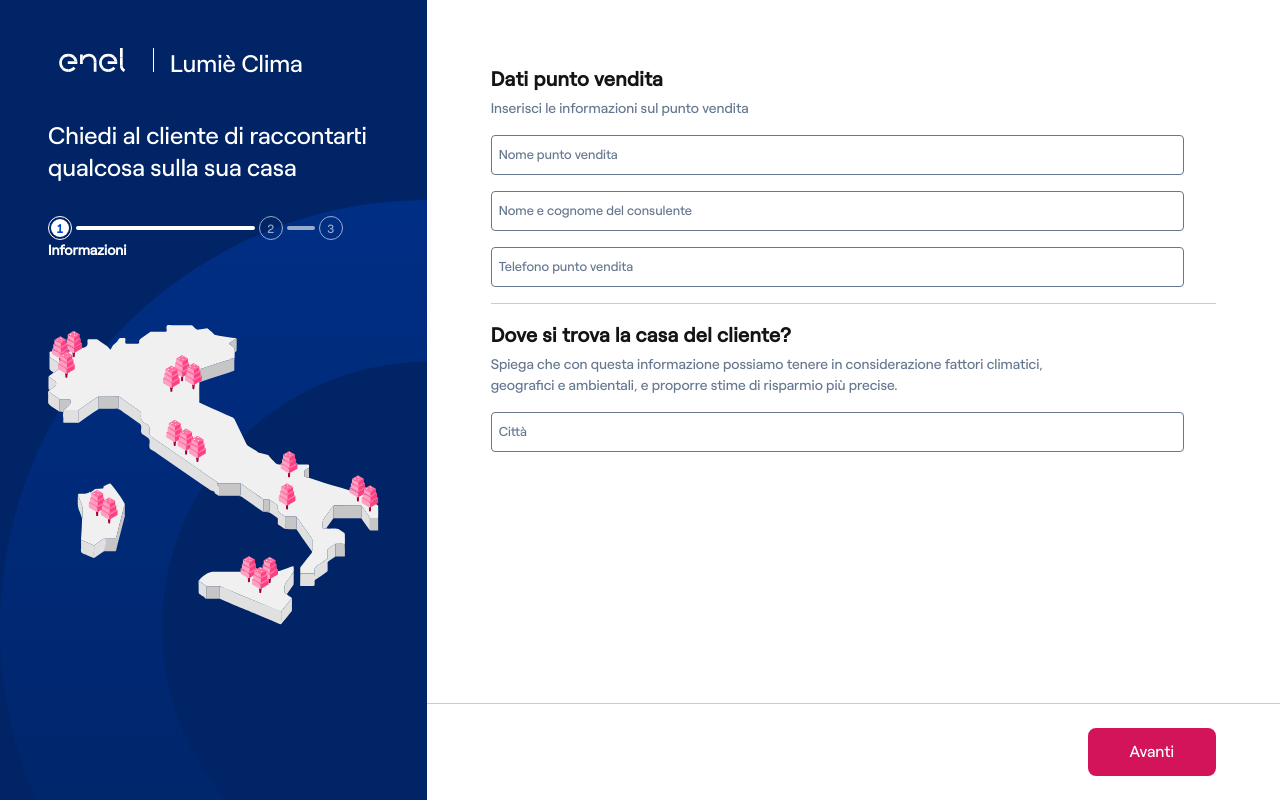
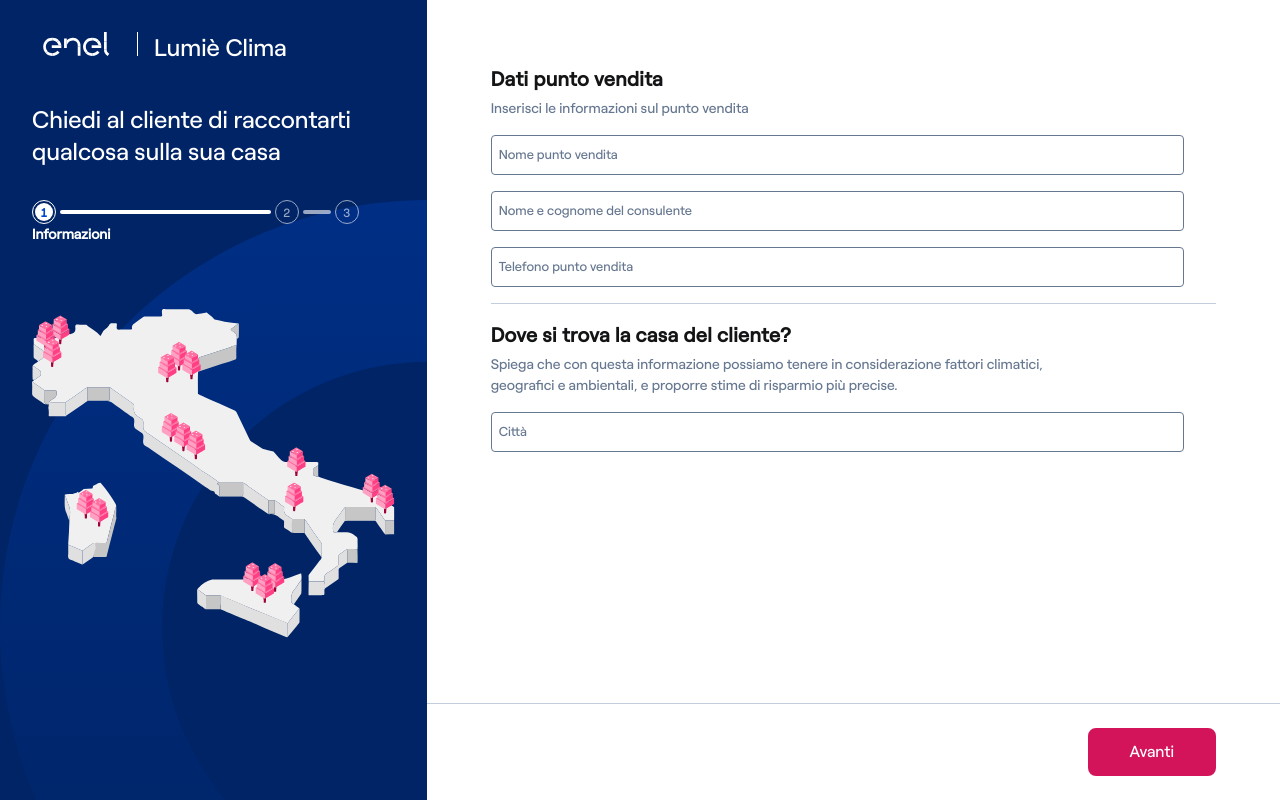
Before and after one commit to predorock/enel-lumie-simulators, a React (Vite) app: page / in a window 1280 px wide. Built offline with nearby package versions, Linux system fonts and the light colour scheme.

Commit message:
Update pages and margins

```diff
--- a/src/components/layout/PageLayout.jsx
+++ b/src/components/layout/PageLayout.jsx
@@ -21,7 +21,7 @@ export default function PageLayout({
     <main className="bg-red">
       <div className="grid grid-cols-6 w-full h-screen relative z-10">
         {/* LEFT PANEL - Blue Header */}
-        <div className="col-span-2 bg-primary p-12 relative flex flex-col" role="banner" aria-label="Enel Lumiè Clima Header">
+        <div className="col-span-2 bg-primary p-8 relative flex flex-col" role="banner" aria-label="Enel Lumiè Clima Header">
           {/* Logo Section */}
           <div className="flex items-stretch h-6 z-1">
             <img src={enelLogo} alt="Enel Lumiè Clima Logo" className="w-auto" />
--- a/src/components/ui/CostSummary.jsx
+++ b/src/components/ui/CostSummary.jsx
@@ -74,7 +74,7 @@ const CostSummary = ({ containerClassName = '' }) => {
           {/* Total Cost Section - right aligned */}
           <div className="flex flex-col items-end text-right flex-1 min-w-0">
             <span
-              className="text-[#ede9f2] text-xs leading-tight font-bold w-full"
+              className="text-[#ede9f2] text-xs leading-tight font-bold w-full text-nowrap"
               style={{ fontFamily: 'Roobert Bold' }}
             >
               Costo totale climatizzatore
--- a/src/config/pages.json
+++ b/src/config/pages.json
@@ -85,7 +85,7 @@
                     "props": {
                         "src": "condizionatore-big",
                         "alt": "Condizionatore",
-                        "className": "z-10 relative w-auto h-auto max-w-[250px] mt-8",
+                        "className": "z-10 relative w-auto h-auto max-w-[280px] mt-8",
                         "containerClassName": "flex justify-center items-center flex-1"
                     }
                 },
@@ -93,9 +93,6 @@
                     "type": "CostSummary",
                     "props": {
                         "containerClassName": "mt-auto mb-4 self-end"
-                    },
-                    "renderConditions": {
-                        "hasQuantities": "airconditioningQuantities"
                     }
                 }
             ],
@@ -195,7 +192,7 @@
                     "props": {
                         "src": "condizionatore-big",
                         "alt": "Condizionatore",
-                        "className": "z-10 relative w-auto h-auto max-w-[250px] mt-8",
+                        "className": "z-10 relative w-auto h-auto max-w-[280px] mt-8",
                         "containerClassName": "flex justify-center items-center flex-1"
                     }
                 },
@@ -203,9 +200,6 @@
                     "type": "CostSummary",
                     "props": {
                         "containerClassName": "mt-auto mb-4 self-end"
-                    },
-                    "renderConditions": {
-                        "hasQuantities": "airconditioningQuantities"
                     }
                 }
             ],
@@ -349,7 +343,7 @@
                     "props": {
                         "src": "condizionatore-big",
                         "alt": "Condizionatore",
-                        "className": "z-10 relative w-auto h-auto max-w-[250px] mt-8",
+                        "className": "z-10 relative w-auto h-auto max-w-[280px] mt-8",
                         "containerClassName": "flex justify-center items-center flex-1"
                     }
                 },
@@ -357,9 +351,6 @@
                     "type": "CostSummary",
                     "props": {
                         "containerClassName": "mt-auto mb-4 self-end"
-                    },
-                    "renderConditions": {
-                        "hasQuantities": "airconditioningQuantities"
                     }
                 }
             ],
```
